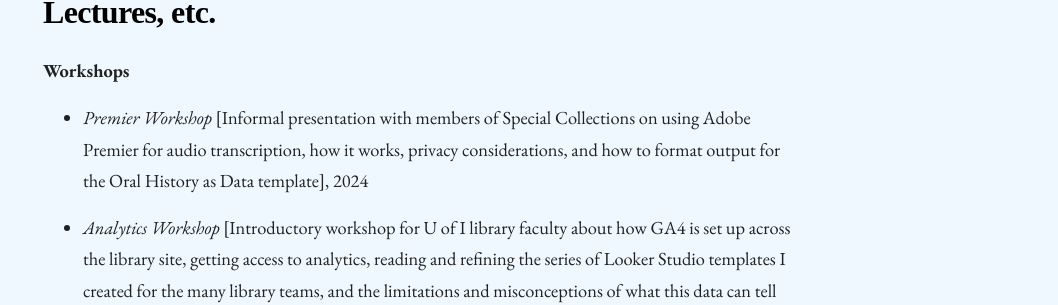
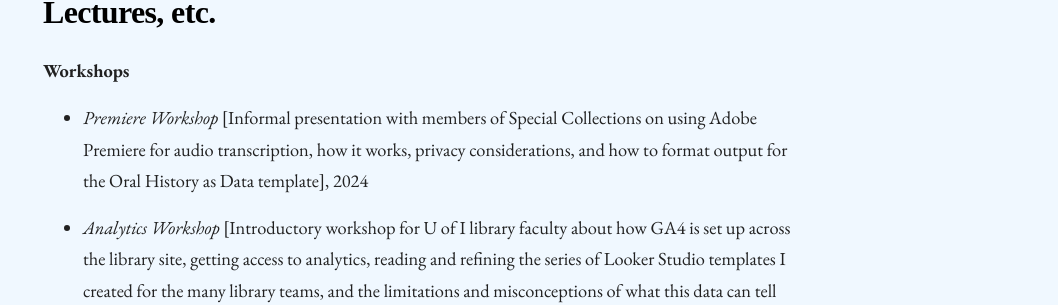
Before and after one commit to aweymo/base, a Jekyll site: the page built from cv.md, in a window 1280 px wide and 900 px high, scrolled down 4979 px. Shown: the part 155-460 px from the top of the window, without its empty margins (222-1280 px from the left). Built offline with Jekyll 4.4.1, drawn with Linux system fonts in a browser that asks for light colours; nearby versions of some CDN libraries; some web fonts are replaced.

Commit message:
premiere

```diff
--- a/cv.md
+++ b/cv.md
@@ -156,7 +156,7 @@ Landscape hosted on customized CB Instructional template], 2024,<br>
 
 **Workshops**
 
-- *Premier Workshop* [Informal presentation with members of Special Collections on using Adobe Premier for audio transcription, how it works, privacy considerations, and how to format output for the Oral History as Data template], 2024<br>
+- *Premiere Workshop* [Informal presentation with members of Special Collections on using Adobe Premiere for audio transcription, how it works, privacy considerations, and how to format output for the Oral History as Data template], 2024<br>
 
 - *Analytics Workshop* [Introductory workshop for U of I library faculty about how GA4 is set up across the library site, getting access to analytics, reading and refining the series of Looker Studio templates I created for the many library teams, and the limitations and misconceptions of what this data can tell us. Co-created with Digital Infrastructure Librarian Evan Williamson], 2024<br>
 [video](https://www.youtube.com/watch?v=pPaxfRajpcU){:target="_blank" rel="noopener"}
```
